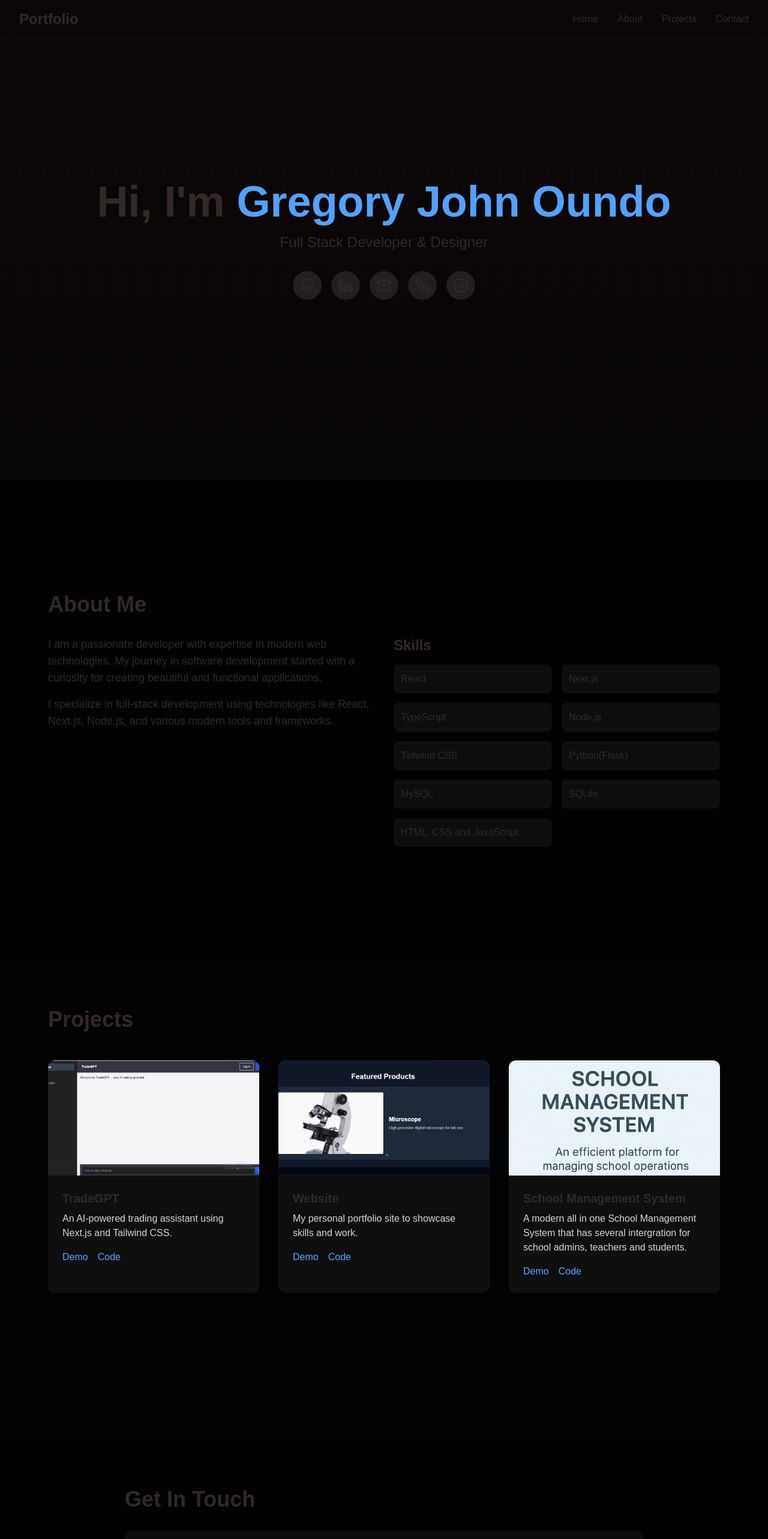
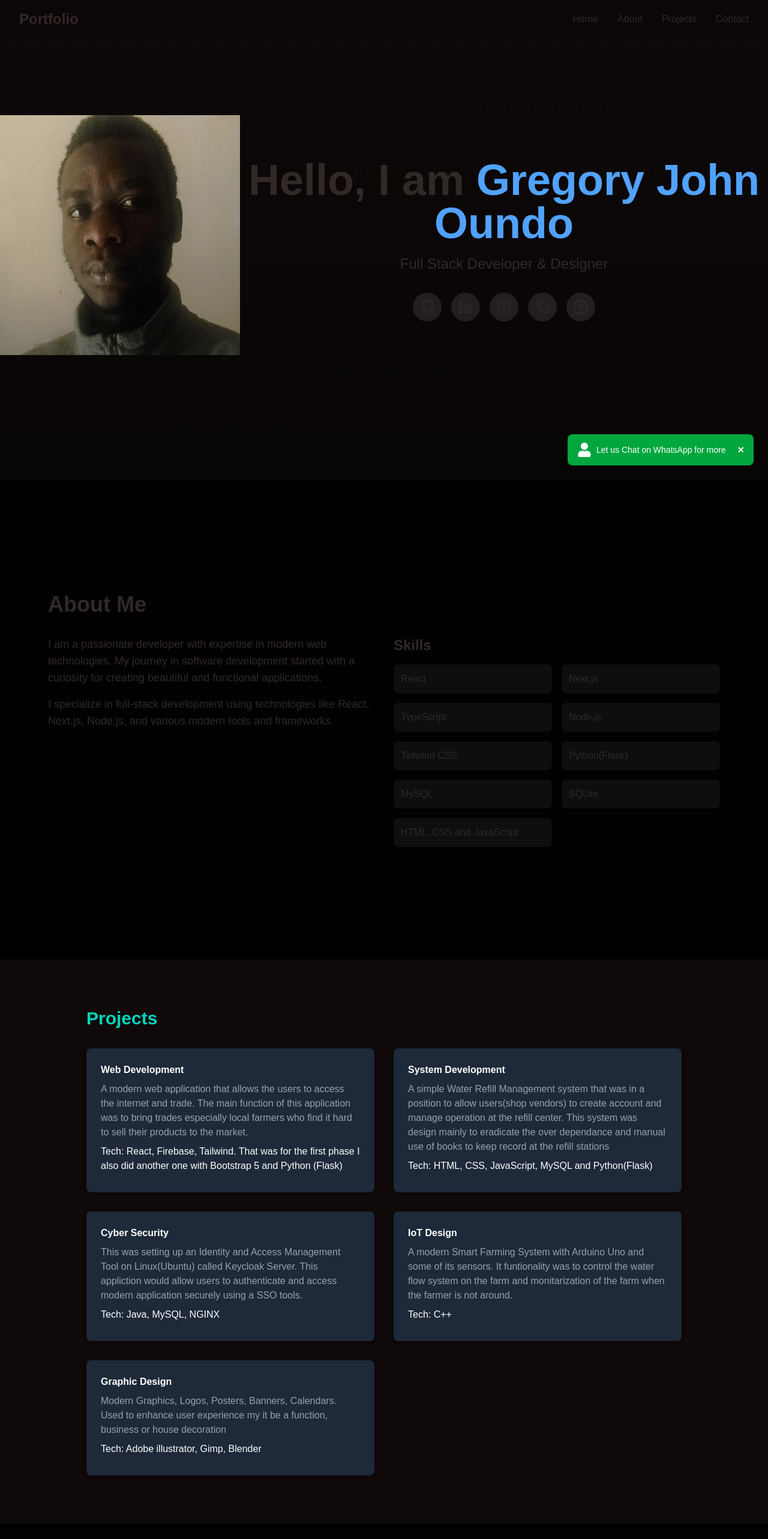
Before and after one commit to Northmanj/portfolio, a Next.js app: page / in a window 1280 px wide. Shown: the top 2566 px of the page at 60% size. Built offline with nearby package versions, Linux system fonts and the light colour scheme.

Commit message:
Updated portfolio: added images, WhatsApp component, removed unused sections, fixed page layout

```diff
--- a/src/app/page.tsx
+++ b/src/app/page.tsx
@@ -4,6 +4,9 @@ import { FiGithub, FiLinkedin, FiMail, FiInstagram, FiPhone } from 'react-icons/
 import Navbar from '@/components/Navbar';
 import React from 'react';
 import { useState } from 'react';
+import Projects from '@/components/Projects';
+import WhatsAppPop from '@/components/WhatsAppPop';
+
 
 export default function Home() {
   const [isMounted, setIsMounted] = React.useState(false);
@@ -32,20 +35,26 @@ export default function Home() {
       demo: "https://github.com/Northmanj/",
       code: "https://github.com/Northmanj/",
     },
+
   ];
 
 
   return (
     <main className="min-h-screen">
       <Navbar />
-
+      <WhatsAppPop />
       {/* Hero Section */}
       <section id="home" className="h-screen flex items-center justify-center relative">
         <div className="absolute inset-0 z-0">
           <div className="absolute inset-0 bg-gradient-to-b from-transparent to-black/50" />
         </div>
+        <img
+      src="/images/gregory.jpg" // actual logo pedding
+      alt="Gregory Image"
+      className="h-100 w-100 mb-4"
+    />
         <motion.div className="text-center z-10" initial={{ opacity: 0, y: 20 }} animate={{ opacity: 1, y: 0 }} transition={{ duration: 0.8 }}>
-          <h1 className="text-5xl md:text-7xl font-bold mb-4">Hi, I'm <span className="text-blue-400">Gregory John Oundo</span></h1>
+          <h1 className="text-5xl md:text-7xl font-bold mb-4">Hello, I am <span className="text-blue-400">Gregory John Oundo</span></h1>
           <p className="text-xl md:text-2xl mb-8">Full Stack Developer & Designer</p>
           <div className="flex space-x-4 justify-center">
             <motion.a href="https://github.com/Northmanj" target="_blank" whileHover={{ scale: 1.1 }} whileTap={{ scale: 0.9 }} className="p-3 bg-white/10 rounded-full backdrop-blur-sm"><FiGithub size={24} /></motion.a>
@@ -95,9 +104,10 @@ export default function Home() {
           </motion.div>
         </div>
       </section>
-
+      <Projects/>
       {/* Projects Section */}
       <section id="projects" className="min-h-screen py-20 bg-black/80">
+
         <div className="max-w-6xl mx-auto px-4">
           <motion.div initial={{ opacity: 0 }} whileInView={{ opacity: 1 }} transition={{ duration: 1 }} viewport={{ once: true }}>
             <h2 className="text-4xl font-bold mb-12">Projects</h2>
--- a/src/components/About.js
+++ /dev/null
@@ -1,14 +0,0 @@
-const About = () => {
-    return (
-      <section id="about" className="py-20 px-4 max-w-4xl mx-auto">
-        <h3 className="text-3xl font-semibold mb-4 text-teal-400">About Me</h3>
-        <p className="text-gray-300">
-          I am a self-taught programmer with a strong passion for building clean, interactive, and user-friendly web applications. My journey began with HTML and CSS, and quickly expanded into JavaScript, React, and Python as I started building real-world projects to sharpen my skills.
-          <br /><br />
-          I thrive on solving problems, learning new technologies, and turning ideas into working software. Whether it is creating responsive UIs with React, scripting automation with Python, or working with APIs, I enjoy every part of the development process. I am continuously learning and looking for opportunities to apply my skills in meaningful ways.
-        </p>
-      </section>
-    );
-  };
-
-  export default About;
--- a/src/components/Contact.js
+++ /dev/null
@@ -1,27 +0,0 @@
-import { FaInstagram, FaWhatsapp, FaEnvelope, FaPhone } from "react-icons/fa";
-const Contact = () => {
-    return (
-      <section id="contact" className="py-20 px-4 max-w-xl mx-auto text-center">
-        <h3 className="text-3xl font-semibold text-teal-400 mb-4">Contact</h3>
-        <p className="text-gray-300 mb-6">
-          Want to work together or have a question? You can contack we discuss how to improve each other:
-        </p>
-        <div className="flex-center text-center gap-6 text-2xl mb-4">
-          <a href="mailto:oundogregory818@gmail.com" className="hover:text-teal-300" aria-label="Email">
-            <FaEnvelope />
-          </a>
-          <a href="https://wa.me/+254793789339" target="_blank" rel="noopener noreferrer" className="hover:text-teal-300" aria-label="WhatsApp">
-            <FaWhatsapp />
-          </a>
-          <a href="https://instagram.com/gregory_oundo" target="_blank" rel="noopener noreferrer" className="hover:text-teal-300" aria-label="Instagram">
-            <FaInstagram />
-          </a>
-          <a href="tel:+254793789339" className="hover:text-teal-300" aria-label="Phone">
-            <FaPhone />
-          </a>
-        </div>
-      </section>
-    );
-  };
-
-  export default Contact;
--- a/src/components/Hero.js
+++ /dev/null
@@ -1,15 +0,0 @@
-const Hero = () => {
-    return (
-      <section className="h-screen flex flex-col justify-center items-center text-center px-4">
-        <h2 className="text-4xl md:text-6xl font-bold mb-4">
-          Hello, I am <span className="text-teal-400">Gregory Oundo</span>
-        </h2>
-        <p className="text-lg text-gray-400 max-w-xl">
-          A passionate Full Stack Web Developer building modern web apps  and systems with JavaScript, React, Node.js, Python, HTML and CSS.
-
-        </p>
-      </section>
-    );
-  };
-
-  export default Hero;
--- a/src/components/Projects.js
+++ b/src/components/Projects.js
@@ -1,28 +1,31 @@
 const projects = [
     {
       name: "Web Development",
-      description: "A modern web application that allows the users to access the internet and trade. The main function of this application was to brig trades especially local farmers who find it hard to sell their products to the market.",
-      tech: "React, Firebase, Tailwind. That was for the first face I also did another one with Bootstrap 5 and Python (Flask)",
-      link: "https://yourprojectlink.com"
+      description: "A modern web application that allows the users to access the internet and trade. The main function of this application was to bring trades especially local farmers who find it hard to sell their products to the market.",
+      tech: "React, Firebase, Tailwind. That was for the first phase I also did another one with Bootstrap 5 and Python (Flask)",
     },
     {
         name: "System Development",
-        description: "A simple Water Refill Management system that was in a position to allow users to create accout and manage the operation of a water refill center. This system was design mainly to eradicate the manual use of books to keep record at the refill stations",
+        description: "A simple Water Refill Management system that was in a position to allow users(shop vendors) to create account and manage operation at the refill center. This system was design mainly to eradicate the over dependance and  manual use of books to keep record at the refill stations",
         tech: "HTML, CSS, JavaScript, MySQL and Python(Flask)",
-        link: "https://yourprojectlink.com"
       },
       {
         name: "Cyber Security",
-        description: "This was setting up an Identity and Access Management Tool on Linux(Ubuntu) called Keycloak Server. This appliction would allow users to authenticate and access mdern application securely.",
+        description: "This was setting up an Identity and Access Management Tool on Linux(Ubuntu) called Keycloak Server. This appliction would allow users to authenticate and access modern application securely using a SSO tools.",
         tech: "Java, MySQL, NGINX",
-        link: "https://yourprojectlink.com"
+
       },
       {
         name: "IoT Design",
-        description: "A modern Smart Farming System with Arduino Uno and soeof its sensors. It funtionality was to control the water flow system on the farm and monitarization of the farm when the farmer is not around. ",
+        description: "A modern Smart Farming System with Arduino Uno and some of its sensors. It funtionality was to control the water flow system on the farm and monitarization of the farm when the farmer is not around. ",
         tech: "C++",
-        link: "https://yourprojectlink.com"
+
       },
+      {
+        name: "Graphic Design",
+        description: "Modern Graphics, Logos, Posters, Banners, Calendars. Used to enhance user experience my it be a function, business or house decoration",
+        tech: "Adobe illustrator, Gimp, Blender"
+      }
     // Add more projects here
   ];
 
@@ -36,7 +39,7 @@ const projects = [
               <h4 className="text-white font-semibold mb-2">{project.name}</h4>
               <p className="text-gray-400 mb-2">{project.description}</p>
               <p className="text-white text-white-500 mb-2">Tech: {project.tech}</p>
-              <a href={project.link} className="text-teal-300 hover:underline">View Project</a>
+
             </div>
           ))}
         </div>
--- /dev/null
+++ b/src/components/WhatsAppPop.js
@@ -0,0 +1,41 @@
+'use client';
+
+import { useEffect, useState } from 'react';
+import { FaUser } from 'react-icons/fa';
+
+export default function WhatsAppPopup() {
+  const [visible, setVisible] = useState(false);
+
+  useEffect(() => {
+    // Show popup after 1 second
+    const timer = setTimeout(() => setVisible(true), 1000);
+    return () => clearTimeout(timer);
+  }, []);
+
+  if (!visible) return null;
+
+  // Format the number for WhatsApp (Kenya: 254)
+  const phoneNumber = '0793789339';
+  const whatsappLink = `https://wa.me/254${phoneNumber.slice(1)}`;
+
+  return (
+    <div className="fixed bottom-6 right-6 z-50 bg-green-600 text-white px-4 py-3 rounded-lg shadow-lg flex items-center gap-3 animate-fade-in transition-all duration-300">
+      <a
+        href={whatsappLink}
+        target="_blank"
+        rel="noopener noreferrer"
+        className="flex items-center gap-2 hover:underline"
+      >
+        <FaUser className="text-2xl" />
+        <span className="text-sm">Let us Chat on WhatsApp for more</span>
+      </a>
+      <button
+        onClick={() => setVisible(false)}
+        className="ml-2 text-white hover:text-gray-300 text-lg font-bold"
+        aria-label="Close"
+      >
+        ×
+      </button>
+    </div>
+  );
+}
```
Also changed, not shown: public/images/gregory.jpg (added), 1 other file (tests, documents, lock files or other folders).
